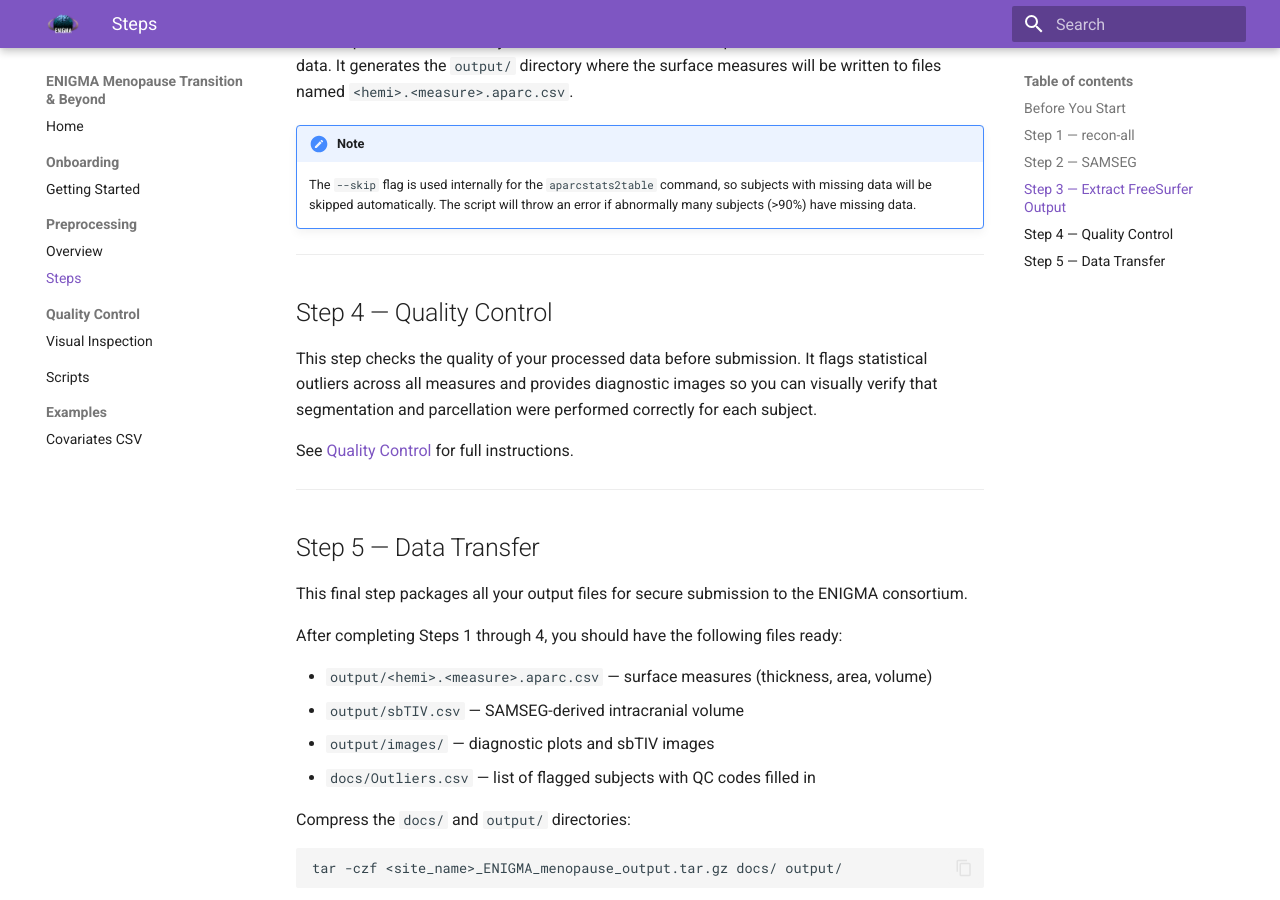
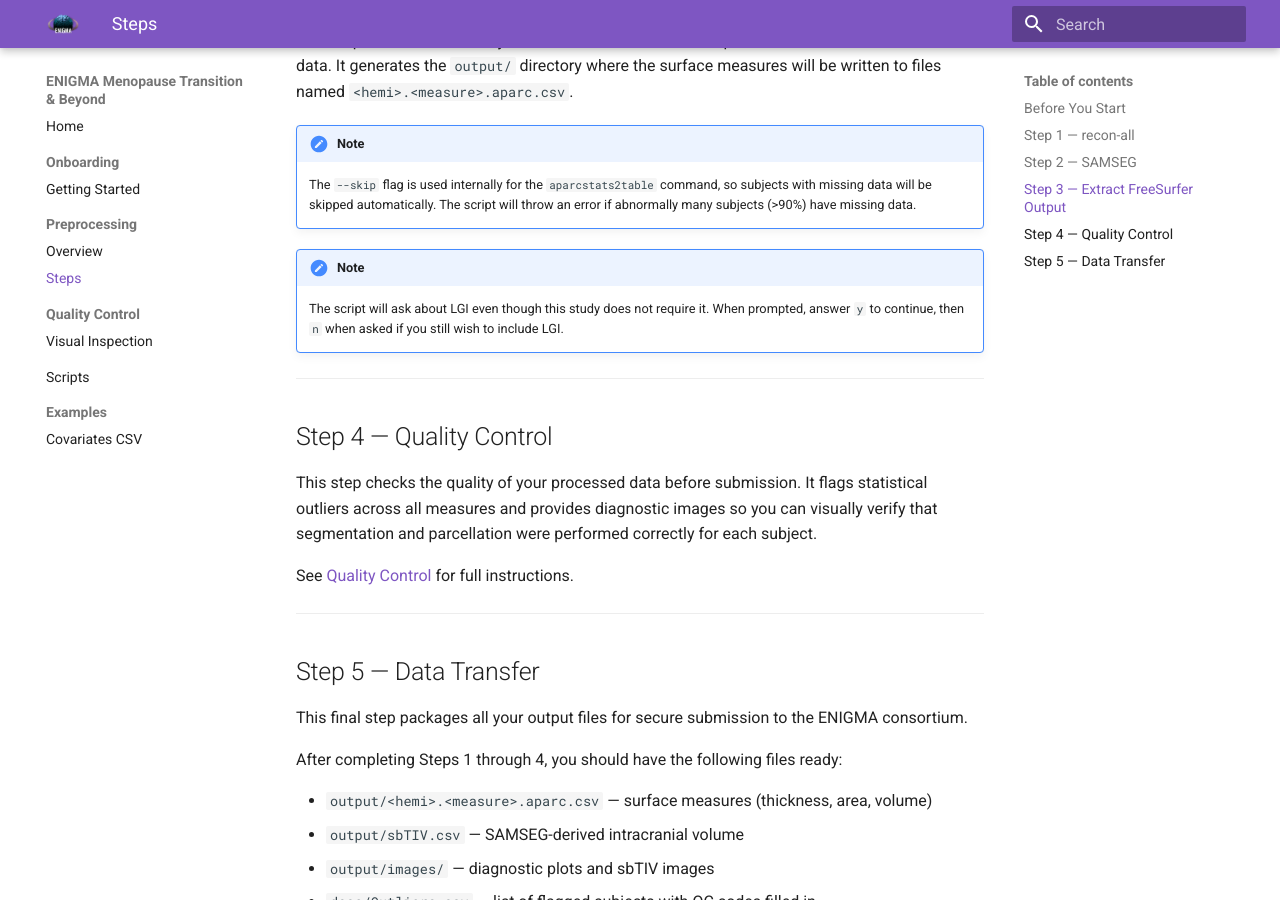
Before and after one commit to gorettiei/enigma-menopause-docs, an MkDocs documentation site: the page built from docs/preprocessing/steps.md, in a window 1280 px wide and 900 px high, scrolled down 3879 px. Built offline with MkDocs 1.6.1 and Material for MkDocs 9.7.7, drawn with Linux system fonts in a browser that asks for light colours.

Commit message:
Add note about LGI prompts during extraction script

```diff
--- a/docs/preprocessing/steps.md
+++ b/docs/preprocessing/steps.md
@@ -164,6 +164,9 @@ The script will double-check your environment variables and perform some basic c
 !!! note
     The `--skip` flag is used internally for the `aparcstats2table` command, so subjects with missing data will be skipped automatically. The script will throw an error if abnormally many subjects (>90%) have missing data.
 
+!!! note
+    The script will ask about LGI even though this study does not require it. When prompted, answer `y` to continue, then `n` when asked if you still wish to include LGI.
+
 ---
 
 ## Step 4 — Quality Control
```
